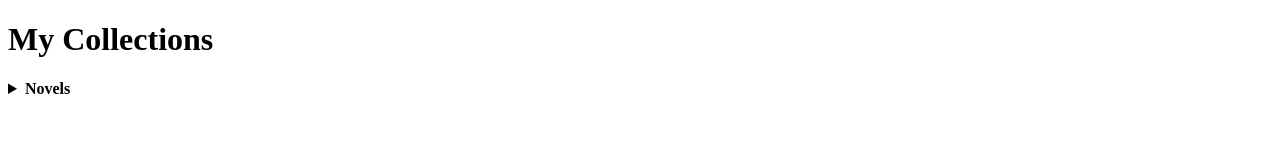
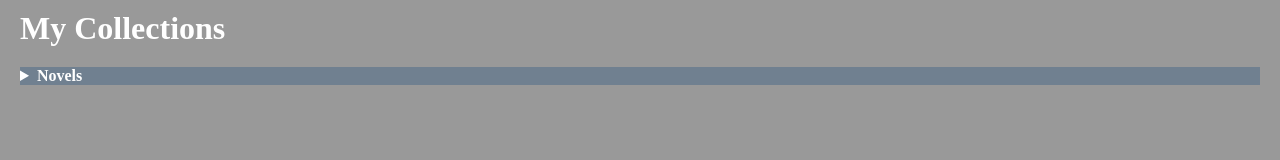
Before and after one commit to specialnovels/sample, a plain HTML site: page Webpage_Index.html in a window 1280 px wide. Drawn offline with Linux system fonts and the light colour scheme.

Commit message:
Add files via upload

```diff
--- a/Webpage_Index.html
+++ b/Webpage_Index.html
@@ -5,6 +5,7 @@
 	<meta charset="UTF-8">
 	<title>Novels Compilation</title>
 	<link rel="shortcut icon" type="x-icon" href="icon.png">
+	<link rel="stylesheet" href="main.css">
 </head>
 
 <body>
--- /dev/null
+++ b/main.css
@@ -0,0 +1,19 @@
+body {
+	margin: 0;
+	background: #999;
+	color: white;
+
+}
+
+h1 {
+	margin: 10px 20px;
+}
+
+nav {
+	margin: 20px;
+	background: slategrey;
+}
+
+nav ul li a {
+	color: white;
+}
```
Also changed, not shown: index.html (+1 -0 lines), icon.png (added).
